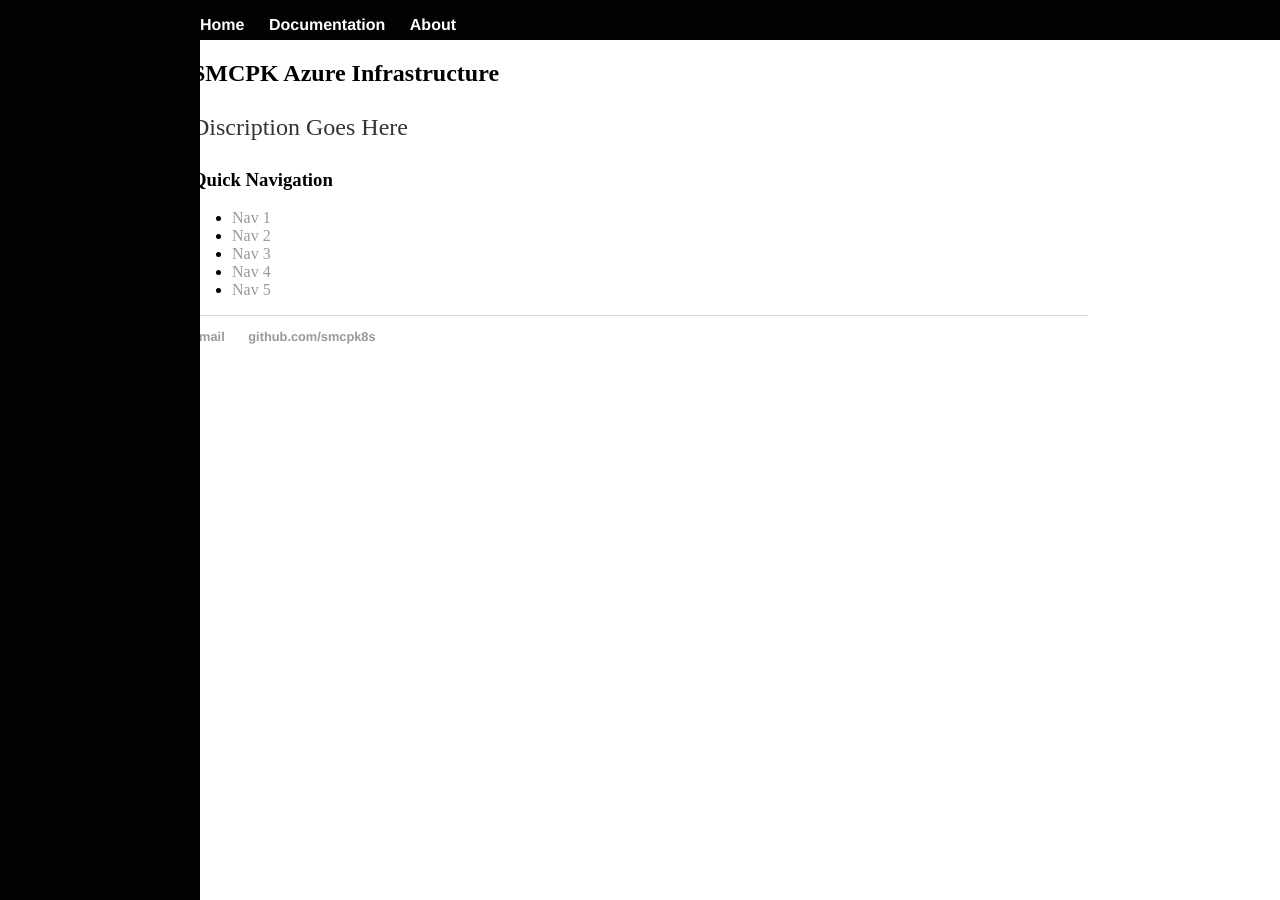
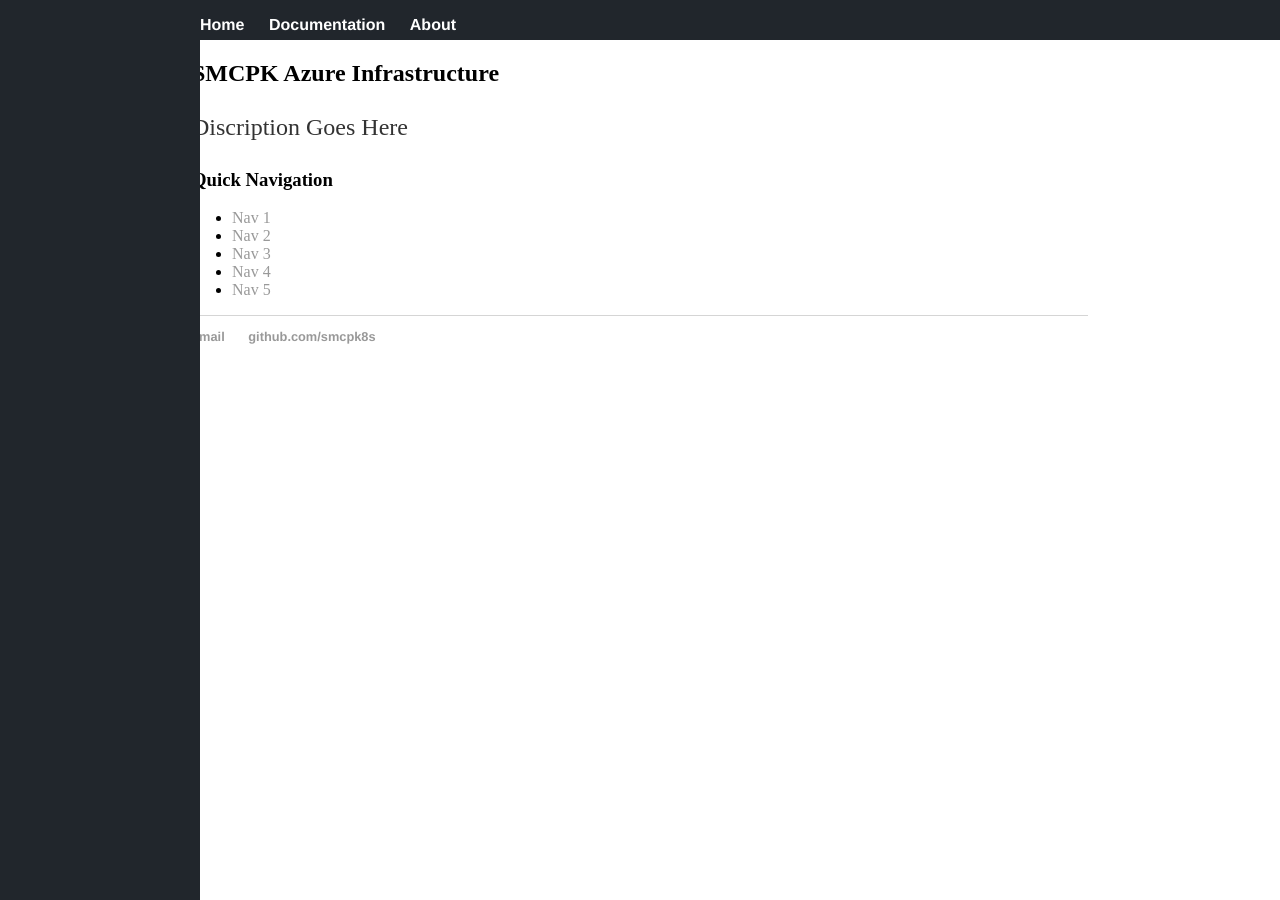
Before and after one commit to smcpk8s/smcpk8s.github.io, a Jekyll site: the page built from index.html, in a window 1280 px wide. Built offline with Jekyll 4.4.1, drawn with Linux system fonts in a browser that asks for light colours.

Commit message:
Update default.html

```diff
--- a/_layouts/default.html
+++ b/_layouts/default.html
@@ -12,7 +12,7 @@
 				  z-index: 1;
 				  top: 0;
 				  left: 0;
-				  background-color: #020202;
+				  background-color: #21262c;
 				  overflow-x: hidden;
 				  padding-top: 20px;
 				}
@@ -23,7 +23,7 @@
 				  z-index: 1;
 				  top: 0;
 				  left: 200px;
-				  background-color: #020202;
+				  background-color: #21262c;
 				  overflow-y: hidden;
 				  font-color: #fff;
 				}
```
